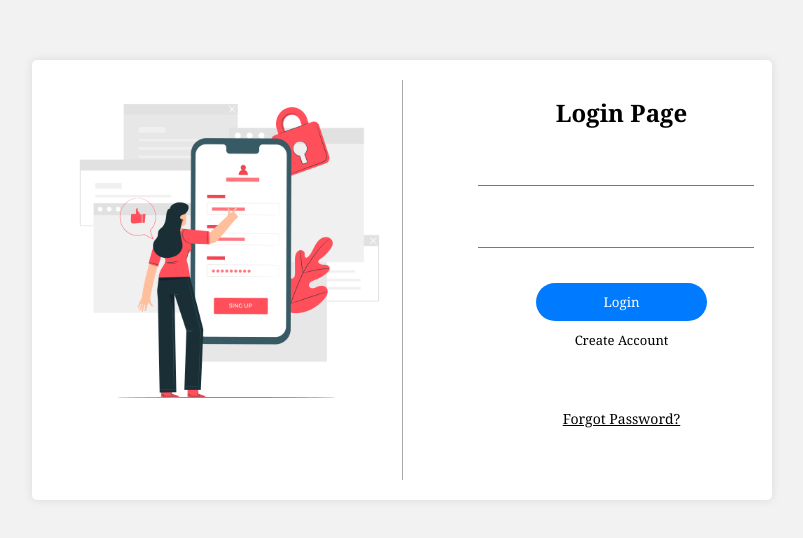
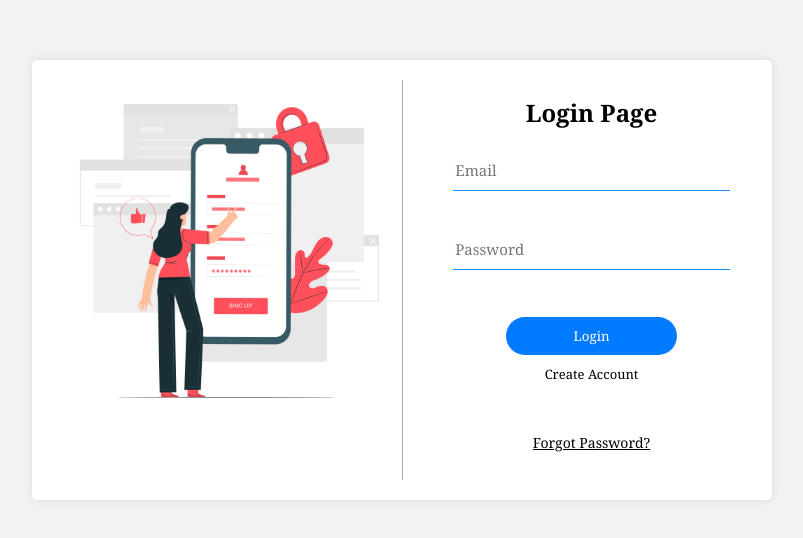
Before and after one commit to pr-atha-m/onlineBankingTeam5, a React (Create React App) app in the folder frontend/: page / in a window 1280 px wide. Shown: the part 120-658 px from the top of the page, without its empty margins (238-1041 px from the left). Built offline with nearby package versions, Linux system fonts and the light colour scheme; no server answers.

Commit message:
fixed login Page

```diff
--- a/frontend/package.json
+++ b/frontend/package.json
@@ -6,6 +6,7 @@
     "@testing-library/jest-dom": "^5.17.0",
     "@testing-library/react": "^13.4.0",
     "@testing-library/user-event": "^13.5.0",
+    "axios": "^1.5.0",
     "mdb-react-ui-kit": "^6.2.0",
     "react": "^18.2.0",
     "react-bootstrap": "^2.8.0",
--- a/frontend/src/App.js
+++ b/frontend/src/App.js
@@ -1,12 +1,37 @@
 import "./App.css";
-import { Login } from "./components/Login";
-import Login1 from "./components/Login1";
+import Profile from "./components/Profile";
+import Login from "./components/Login";
+import Register from "./components/Register";
+import { BrowserRouter as Router, Routes, Route } from "react-router-dom";
+import { useState } from "react";
 
 function App() {
+  const [userstate, setUserState] = useState({});
   return (
-    <>
-      <Login1/>
-      </>
+    <div className="App">
+      <Router>
+        <Routes>
+          <Route
+            path="/"
+            element={
+              userstate && userstate._id ? (
+                <Profile
+                  setUserState={setUserState}
+                  username={userstate.fname}
+                />
+              ) : (
+                <Login setUserState={setUserState} />
+              )
+            }
+          ></Route>
+          <Route
+            path="/login"
+            element={<Login setUserState={setUserState} />}
+          ></Route>
+          <Route path="/signup" element={<Register />}></Route>
+        </Routes>
+      </Router>
+    </div>
   );
 }
 
--- a/frontend/src/components/Login.css
+++ b/frontend/src/components/Login.css
@@ -11,7 +11,7 @@ body {
 }
 h1 {
   font-size: 24px;
-  margin-left: 60px;
+  /* margin-left: 60px; */
   margin-bottom: 20px;
   text-align: center;
 }
@@ -66,12 +66,12 @@ input[type="password"] {
 }
 
 input[type="email"] {
-  margin-top: 5px;
+  margin-top: 10px;
 }
 
-input[type="password"] {
+/* input[type="password"] {
   margin-top: 15px;
-}
+} */
 
 button {
   background-color: #007bff;
@@ -79,9 +79,9 @@ button {
 
   border: none;
   width: 75%;
-  margin-left: 60px;
+  /* margin-left: 60px; */
   border-radius: 20px;
-  margin-top: 20px;
+
   padding: 10px;
   cursor: pointer;
   transition: background-color 0.3s ease;
@@ -101,7 +101,7 @@ a {
   color: black;
 }
 .forgotpassword {
-  margin-top: 60px;
+  margin-top: 50px;
   font-size: 14px;
   text-decoration: underline;
 }
--- a/frontend/src/components/Login.js
+++ b/frontend/src/components/Login.js
@@ -1,22 +1,69 @@
-import React, { Component } from "react";
+import React, { useState, useEffect } from "react";
 import "./Login.css";
 import loginpic from "../images/login.jpg";
+import axios from "axios";
+import { useNavigate, NavLink } from "react-router-dom";
+export const Login = ({ setUserState }) => {
+  const navigate = useNavigate();
+  const [isLoggedIn,SetisLoggedIn] = useState(false);
+  const [formErrors, setFormErrors] = useState({});
+  const [isSubmit, setIsSubmit] = useState(false);
+  const [message,Setmessage] = useState("");
 
-
-
-export class Login extends Component {
-  constructor(props) {
-    super(props);
-    this.state = {
-      serverResponse:"",
+  const [user, setUserDetails] = useState({
     email: "",
     password: "",
-      isLoggedIn: false,
+  });
+
+  const changeHandler = (e) => {
+    const { name, value } = e.target;
+    setUserDetails({
+      ...user,
+      [name]: value,
+    });
   };
+  const validateForm = (values) => {
+    const error = {};
+    const regex = /^[^\s+@]+@[^\s@]+\.[^\s@]{2,}$/i;
+    if (!values.email) {
+      error.email = "Email is required";
+    } else if (!regex.test(values.email)) {
+      error.email = "Please enter a valid email address";
+    }
+    if (!values.password) {
+      error.password = "Password is required";
+    }
+    return error;
+  };
+
+  const loginHandler = (e) => {
+    e.preventDefault();
+    setFormErrors(validateForm(user));
+    setIsSubmit(true);
+    if(message === "Login Successful"){
+      setTimeout(() => {
+       SetisLoggedIn(true)
+      }, 2000);
+    }
+    else if(message  === "Password is incorrect"){
+
+        console.log("Pasword is incorrect!")
+    }
+    else if(message.includes("User not found for this email")){
+        alert("User not found for this email please create a new account")
     }
 
-  async componentDidMount(){
+    else if (message === "Invalid email "){
+        alert("Please enter a valid email!")
+    }
+    // if (!formErrors) {
 
+    // }
+  };
+
+  useEffect(() => {
+    if (Object.keys(formErrors).length === 0 && isSubmit) {
+      console.log(user);
       let options = {
         method:"POST",
         headers: {
@@ -25,49 +72,31 @@ export class Login extends Component {
         body:JSON.stringify(
 
           {
-            "user_name":this.state.user_name,
-            "user_email":this.state.user_email,
-            "user_pwd":this.state.user_pwd
+              "user_email":user.email,
+              "user_pwd":user.password
 
           }
 
         )
 
       }
-    let p = await fetch("http://localhost:8080/banking/validate", options)
+      fetch("http://localhost:8080/banking/validate", options)
+      .then((resp)=>  resp.json())
+      .then((resp) => {
+        Setmessage(resp.message)
+        setUserState(resp.user);
+        navigate("/", { replace: true });;
 
-    let response  = await p.json();
-    this.state.serverResponse = response.message;
-    console.log(this.state.serverResponse)
+      });
 
-    console.log(response)
     }
-
-  handleInputChange = (e) => {
-    const { name, value } = e.target;
-    this.setState({ [name]: value });
-  };
-
-  handleLogin = () => {
-    this.componentDidMount();
-
-    console.log(this.state.serverResponse)
-    if(this.state.serverResponse === "Login Successful"){
-      setTimeout(() => {
-        this.setState({ isLoggedIn: true });
-      }, 2000);
-    }
+  }, [formErrors]);
 
 
-
-
-  };
-
-  render() {
-    const { email, password, isLoggedIn } = this.state;
   if (isLoggedIn) {
     return <div>You are logged in</div>;
   }
+
 
   return (
     <div>
@@ -78,36 +107,30 @@ export class Login extends Component {
 
                 <div className="logindetails">
                   <h1>Login Page</h1>
+                  <form>
 
-              <form>
-                <div>
         <input
           type="email"
+          name="email"
           id="email"
-                    name="email"
-                    value={email}
           placeholder="Email"
-                    onChange={this.handleInputChange}
-                    required
+          onChange={changeHandler}
+          value={user.email}
         />
-                </div>
-
-                <div>
+        <p >{formErrors.email}</p>
         <input
           type="password"
+          name="password"
           id="password"
-                    name="password"
           placeholder="Password"
-                    value={password}
-                    onChange={this.handleInputChange}
+          onChange={changeHandler}
+          value={user.password}
         />
-                </div>
-
-                <button type="button" onClick={this.handleLogin}>
+        <p >{formErrors.password}</p>
+        <button onClick={loginHandler}>
           Login
         </button>
-
-                <div className="leftmargin">
+                    <div >
                       <div className="createaccount">
                         <a href="/signup">Create Account</a>
                       </div>
@@ -121,8 +144,7 @@ export class Login extends Component {
               </div>
             </div>
           </div>
+
   );
-  }
-}
-
+};
 export default Login;
--- a/frontend/src/components/Login1.js
+++ b/frontend/src/components/Login1.js
@@ -51,6 +51,9 @@ export const Login1 = () => {
     },[userpwd,useremail]);
 
      const handleInputChange = (e) => {
+
+        e.preventDefault();
+        setFor
         let value  = e.target.value;
         let inputName = e.target.name;
         if(inputName === "email"){
@@ -82,6 +85,9 @@ export const Login1 = () => {
             alert("User not found for this email please create a new account")
         }
 
+        else if (message === "Invalid email "){
+            alert("Please enter a valid email!")
+        }
 
 
 
@@ -96,7 +102,7 @@ export const Login1 = () => {
 
 
         return (
-          <div>
+            <div>
             <div>
               <div className="container">
                 <img className="loginimg" src={loginpic} alt="" />
--- /dev/null
+++ b/frontend/src/components/Profile.js
@@ -0,0 +1,11 @@
+import React from 'react'
+
+export const Profile = () => {
+  return (
+    <div>
+
+    </div>
+  )
+}
+
+export default Profile
--- /dev/null
+++ b/frontend/src/components/Register.js
@@ -0,0 +1,11 @@
+import React from 'react'
+
+export const Register = () => {
+  return (
+    <div>
+
+    </div>
+  )
+}
+
+export default Register
```
Also changed, not shown: frontend/src/components/Signup.js (added), 1 other file (tests, documents, lock files or other folders). Lines whose indentation alone changed are shown as unchanged.
